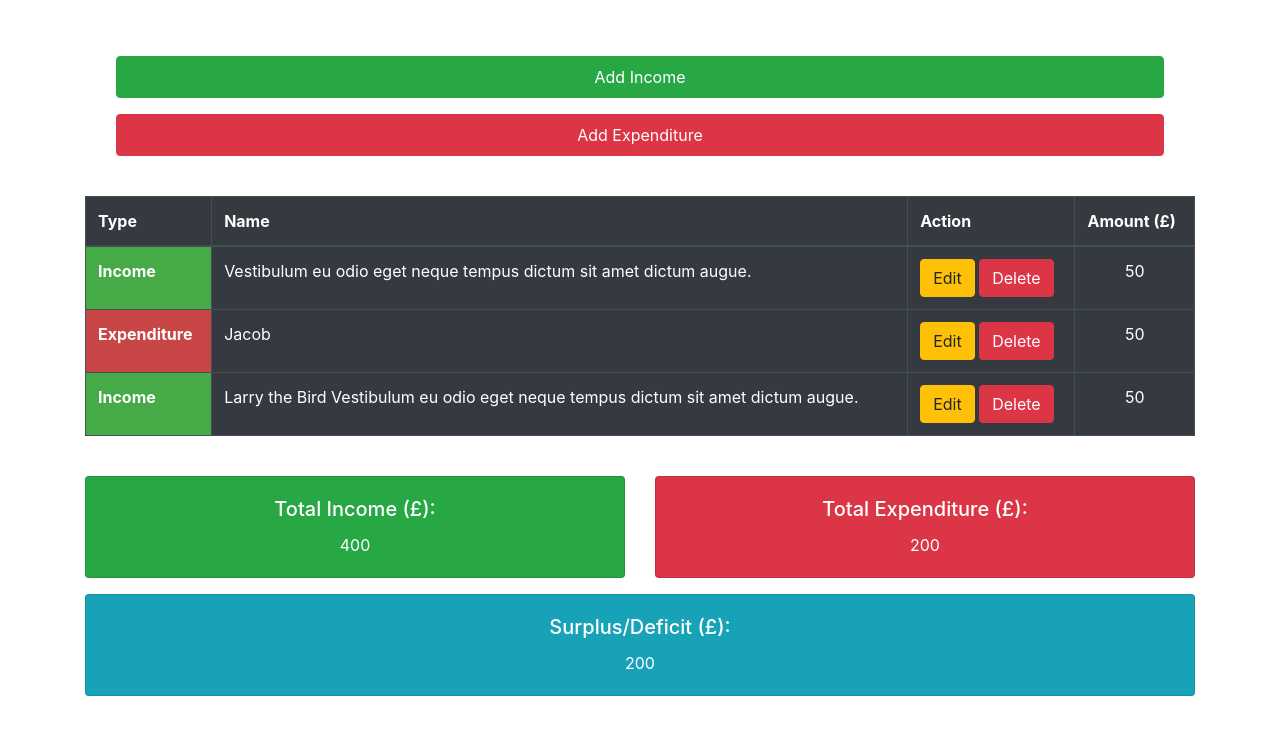
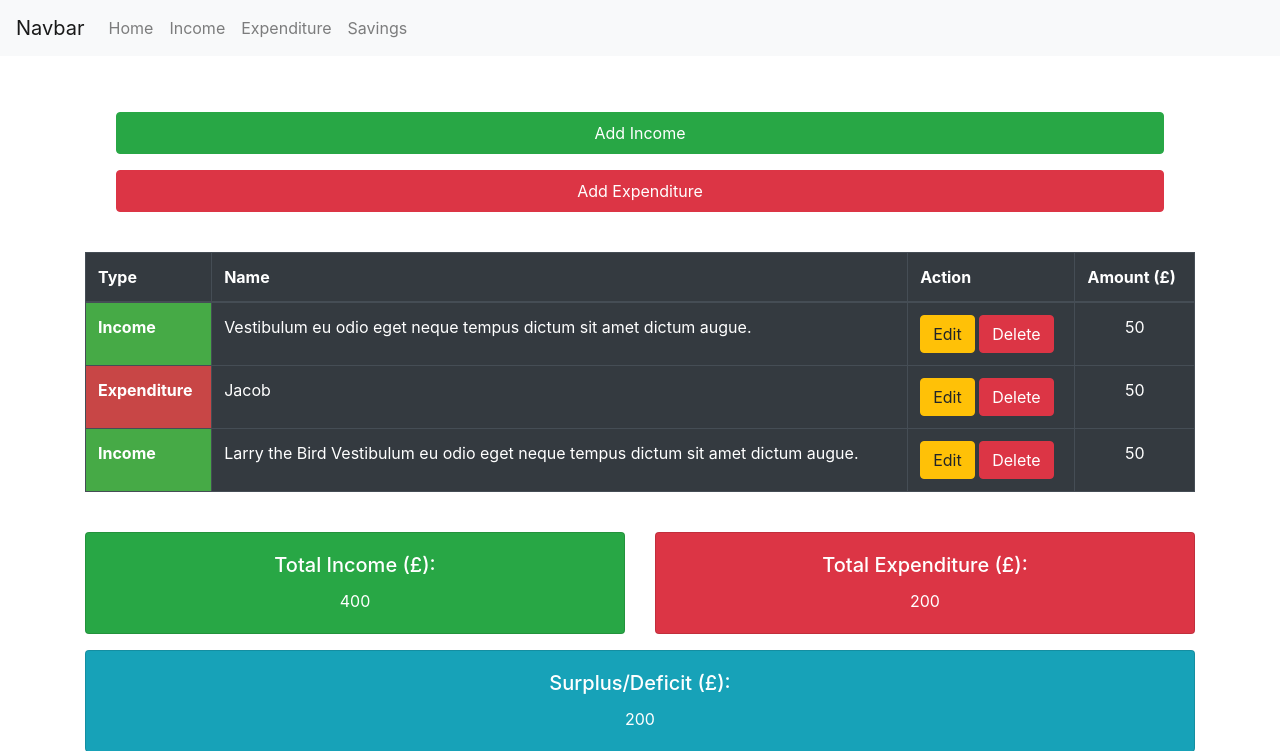
Before and after one commit to hansel-uol/webdev, a Flask app: page / in a window 1280 px wide. Shown: the top 751 px of the page. Run offline with Flask 3, Linux system fonts and the light colour scheme; some libraries are stand-ins or nearby versions.

Commit message:
Added main functionality

```diff
--- a/Section_2/app/templates/base.html
+++ b/Section_2/app/templates/base.html
@@ -7,11 +7,6 @@
         <link rel="stylesheet" href="https://stackpath.bootstrapcdn.com/bootstrap/4.2.1/css/bootstrap.min.css" integrity="sha384-GJzZqFGwb1QTTN6wy59ffF1BuGJpLSa9DkKMp0DgiMDm4iYMj70gZWKYbI706tWS" crossorigin="anonymous">
         <link rel="stylesheet" href="../static/style.css" />
 
-        <style>
-            ul#menu li {
-                display: inline;
-            }
-        </style>
         {% if title %}
         <title>{{ title }}</title>
         {% else %}
@@ -19,15 +14,9 @@
         {% endif %}
     </head>
     <body>
-        <!-- <ul id="menu">
-            <li><a>Page 1</a></li>
-            <li><a>Page 2</a></li>
-            <li><a>Page 3</a></li>
-            <li><a>Page 4</a></li>
-        </ul> -->
 
         <!-- Navbar -->
-        <!-- <nav class="navbar navbar-expand-sm navbar-light bg-light">
+        <nav class="navbar navbar-expand-sm navbar-light bg-light">
             <a class="navbar-brand" href="#">Navbar</a>
             <button class="navbar-toggler" type="button" data-toggle="collapse" data-target="#navbarSupportedContent" aria-controls="navbarSupportedContent" aria-expanded="false" aria-label="Toggle navigation">
               <span class="navbar-toggler-icon"></span>
@@ -36,25 +25,20 @@
             <div class="collapse navbar-collapse" id="navbarSupportedContent">
               <ul class="navbar-nav mr-auto">
                 <li class="nav-item"><a class="nav-link" href="/">Home <span class="sr-only">(current)</span></a></li>
-                <li class="nav-item"><a class="nav-link" href="/calculator">Calculator</a></li>
-                <li class="nav-item"><a class="nav-link disabled" href="#">Disabled</a></li>
+                <li class="nav-item"><a class="nav-link" href="/income">Income</a></li>
+                <li class="nav-item"><a class="nav-link" href="/expenditure">Expenditure</a></li>
+                <li class="nav-item"><a class="nav-link" href="/savings">Savings</a></li>
               </ul>
             </div>
-          </nav> -->
-
-        <!-- <div class="total">
-            <div class="income">Total Income</div>
-            <div class="expenditure">Total Expenditure</div>
-
-        </div> -->
+          </nav>
 
         <div>{% block content %}{% endblock %}</div>
 
 
     <!-- Optional JavaScript -->
     <!-- jQuery first, then Popper.js, then Bootstrap JS -->
-    <script src="x" integrity="sha384-q8i/X+965DzO0rT7abK41JStQIAqVgRVzpbzo5smXKp4YfRvH+8abtTE1Pi6jizo" crossorigin="anonymous"></script>
-    <script src="x" integrity="sha384-wHAiFfRlMFy6i5SRaxvfOCifBUQy1xHdJ/yoi7FRNXMRBu5WHdZYu1hA6ZOblgut" crossorigin="anonymous"></script>
-    <script src="x" integrity="sha384-B0UglyR+jN6CkvvICOB2joaf5I4l3gm9GU6Hc1og6Ls7i6U/mkkaduKaBhlAXv9k" crossorigin="anonymous"></script>
+    <script src="https://code.jquery.com/jquery-3.3.1.slim.min.js" integrity="sha384-q8i/X+965DzO0rT7abK41JStQIAqVgRVzpbzo5smXKp4YfRvH+8abtTE1Pi6jizo" crossorigin="anonymous"></script>
+    <script src="https://cdn.jsdelivr.net/npm/popper.js@1.14.6/dist/umd/popper.min.js" integrity="sha384-wHAiFfRlMFy6i5SRaxvfOCifBUQy1xHdJ/yoi7FRNXMRBu5WHdZYu1hA6ZOblgut" crossorigin="anonymous"></script>
+    <script src="https://cdn.jsdelivr.net/npm/bootstrap@4.2.1/dist/js/bootstrap.min.js" integrity="sha384-B0UglyR+jN6CkvvICOB2joaf5I4l3gm9GU6Hc1og6Ls7i6U/mkkaduKaBhlAXv9k" crossorigin="anonymous"></script>
     </body>
 </html>
--- a/Section_2/app/templates/index.html
+++ b/Section_2/app/templates/index.html
@@ -1,30 +1,16 @@
-<!DOCTYPE html>
-<html>
-    <head>
-        <meta charset="utf-8">
-        <meta name="viewport" content="width=device-width, initial-scale=1, shrink-to-fit=no">
-        <!-- Bootstrap CSS -->
-        <link rel="stylesheet" href="https://stackpath.bootstrapcdn.com/bootstrap/4.2.1/css/bootstrap.min.css" integrity="sha384-GJzZqFGwb1QTTN6wy59ffF1BuGJpLSa9DkKMp0DgiMDm4iYMj70gZWKYbI706tWS" crossorigin="anonymous">
-        <link rel="stylesheet" href="../static/style.css" />
-        {% if title %}
-        <title>{{ title }}</title>
-        {% else %}
-        <title>No title specified</title>
-        {% endif %}
-    </head>
-    <body>
-
+{% extends "base.html" %}
+{% block content %}
 <div class="container">
     <div id="add">
         <div class="row m-3">
             <div class="col-12">
-                        <button type="button" class="btn btn-success btn-block p-2">Add Income</button>
+                <a href="/income" class="btn btn-success btn-block p-2" role="button" aria-pressed="true">Add Income</a>
             </div>
         </div>
 
         <div class="row m-3">
             <div class="col-12">
-                        <button type="button" class="btn btn-danger btn-block p-2">Add Expenditure</button>
+                <a href="/expenditure" class="btn btn-danger btn-block p-2" role="button" aria-pressed="true">Add Expenditure</a>
             </div>
         </div>
     </div>
@@ -75,8 +61,8 @@
             <th scope="row" class="income">Income</th>
             <td>Larry the Bird Vestibulum eu odio eget neque tempus dictum sit amet dictum augue.</td>
             <td>
-                        <button type="button" class="btn btn-warning">Edit</button>
-                        <button type="button" class="btn btn-danger">Delete</button>
+                <button type="button" class="btn btn-warning" data-toggle="modal" data-target="#exampleModal">Edit</button>
+                <a href="/delete" class="btn btn-danger" role="button" aria-pressed="true">Delete</a>
             </td>
             <td class="text-center">50</td>
             </tr>
@@ -118,15 +104,4 @@
     </div>
 
 </div>
-
-
-
-        <div>{% block content %}{% endblock %}</div>
-
-    <!-- Optional JavaScript -->
-    <!-- jQuery first, then Popper.js, then Bootstrap JS -->
-    <script src="x" integrity="sha384-q8i/X+965DzO0rT7abK41JStQIAqVgRVzpbzo5smXKp4YfRvH+8abtTE1Pi6jizo" crossorigin="anonymous"></script>
-    <script src="x" integrity="sha384-wHAiFfRlMFy6i5SRaxvfOCifBUQy1xHdJ/yoi7FRNXMRBu5WHdZYu1hA6ZOblgut" crossorigin="anonymous"></script>
-    <script src="x" integrity="sha384-B0UglyR+jN6CkvvICOB2joaf5I4l3gm9GU6Hc1og6Ls7i6U/mkkaduKaBhlAXv9k" crossorigin="anonymous"></script>
-    </body>
-</html>
+{% endblock %}
--- a/Section_2/app/views.py
+++ b/Section_2/app/views.py
@@ -1,6 +1,6 @@
-from flask import render_template, flash
-from app import app
-from .forms import CalculatorForm
+from flask import render_template, flash, request, session, redirect, url_for #Added request session redirect, url_for
+from app import app, db, models # Added db and models subsequently.
+from .forms import CalculatorForm, AddIncomeExpenditureForm
 
 @app.route('/', methods=['GET', 'POST'])
 def index():
@@ -22,3 +22,39 @@ def calculator():
     return render_template('calculator.html',
                            title='Calculator',
                            form=form)
+
+
+@app.route('/income', methods=['GET', 'POST'])
+def addIncome():
+    form = AddIncomeExpenditureForm()
+    if form.validate_on_submit():
+        flash('Yay, added income')
+    return render_template('create.html',
+                            title='Income',
+                            form=form)
+
+@app.route('/expenditure', methods=['GET', 'POST'])
+def addExpenditure():
+    form = AddIncomeExpenditureForm()
+    if form.validate_on_submit():
+        if request.method == 'POST':
+            name = request.form['name']
+            amount = request.form['amount']
+
+            income = models.Income.query.filter_by(name='test23').first()
+            flash(income)
+            flash(f'{name}, {amount}')
+
+            if income:
+                flash('Already there')
+            else:
+                flash('New data')
+                test = models.Income(name='test12344', amount='23')
+                db.session.add(test)
+                db.session.commit()
+
+        flash('Yay, added expenditure')
+
+    return render_template('create.html',
+                            title='Expenditure',
+                            form=form)
```
Also changed, not shown: Section_2/app/forms.py (+7 -2 lines), Section_2/app/models.py (+10 -0 lines), Section_2/app/templates/create.html (added, +29 -0 lines), Section_2/app.db, 2 other files. Lines whose indentation alone changed are shown as unchanged.
